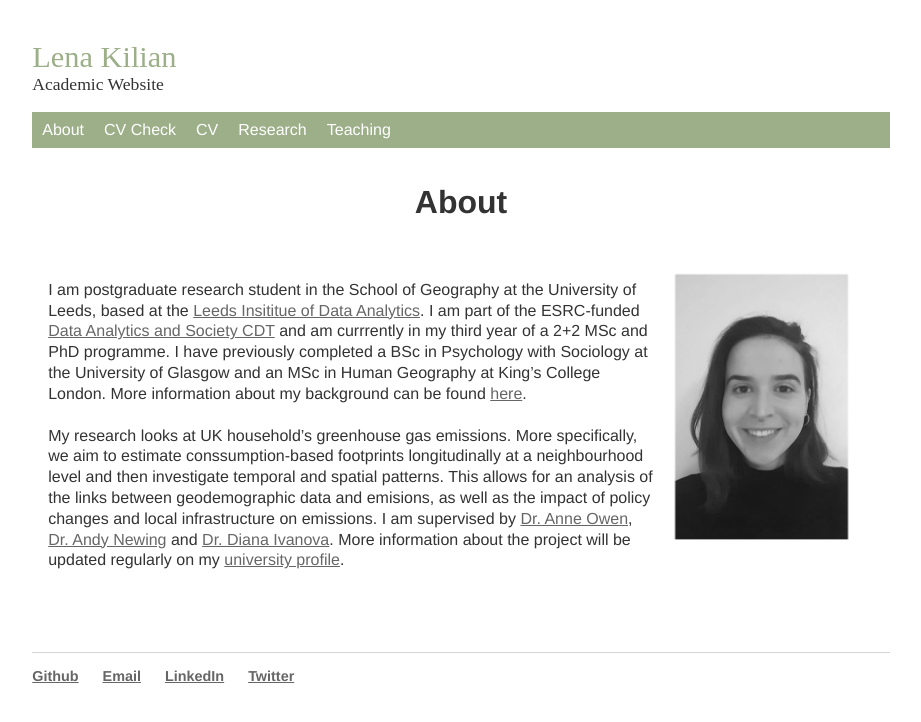
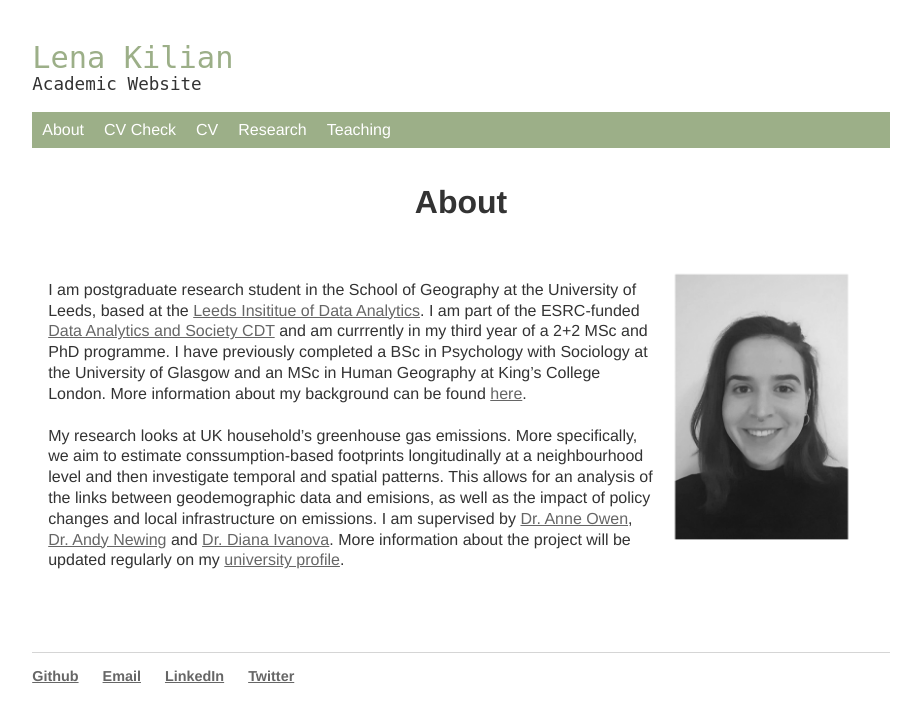
Before and after one commit to lena-kilian/lena-kilian.github.io, a Jekyll site: the page built from index.md, in a window 1280 px wide. Shown: the top 722 px of the page, without its empty margins (179-1100 px from the left). Built offline with Jekyll 4.4.1, drawn with Linux system fonts in a browser that asks for light colours; our own code applies the rules of GitHub Pages for plain Markdown files.

Commit message:
Update main.css

```diff
--- a/css/main.css
+++ b/css/main.css
@@ -5,7 +5,7 @@ body {
 
 title {
     font-size: 1.9em;
-    font-family: 'Helvetica';
+    font-family: 'Helvetica Neue';
     color: #ffbf00;
     padding: 14px 16px;
 }
@@ -108,7 +108,7 @@ a:hover {
 
 title_main {
     font-size: 1.9em;
-    font-family:'Bitstream Vera Sans Mono';
+    font-family:'Monospace';
     color: #9CAF88;
     padding: 0px 16px 0px 0px;
 }
@@ -116,7 +116,7 @@ title_main {
 title_subtext {
     font-size: 1.1em;
     line-height: 1.1em;
-    font-family: 'Bitstream Vera Sans Mono';
+    font-family: 'Monospace';
     color: #333;
     padding: 0px 0px 0px 0px;
 }
```
